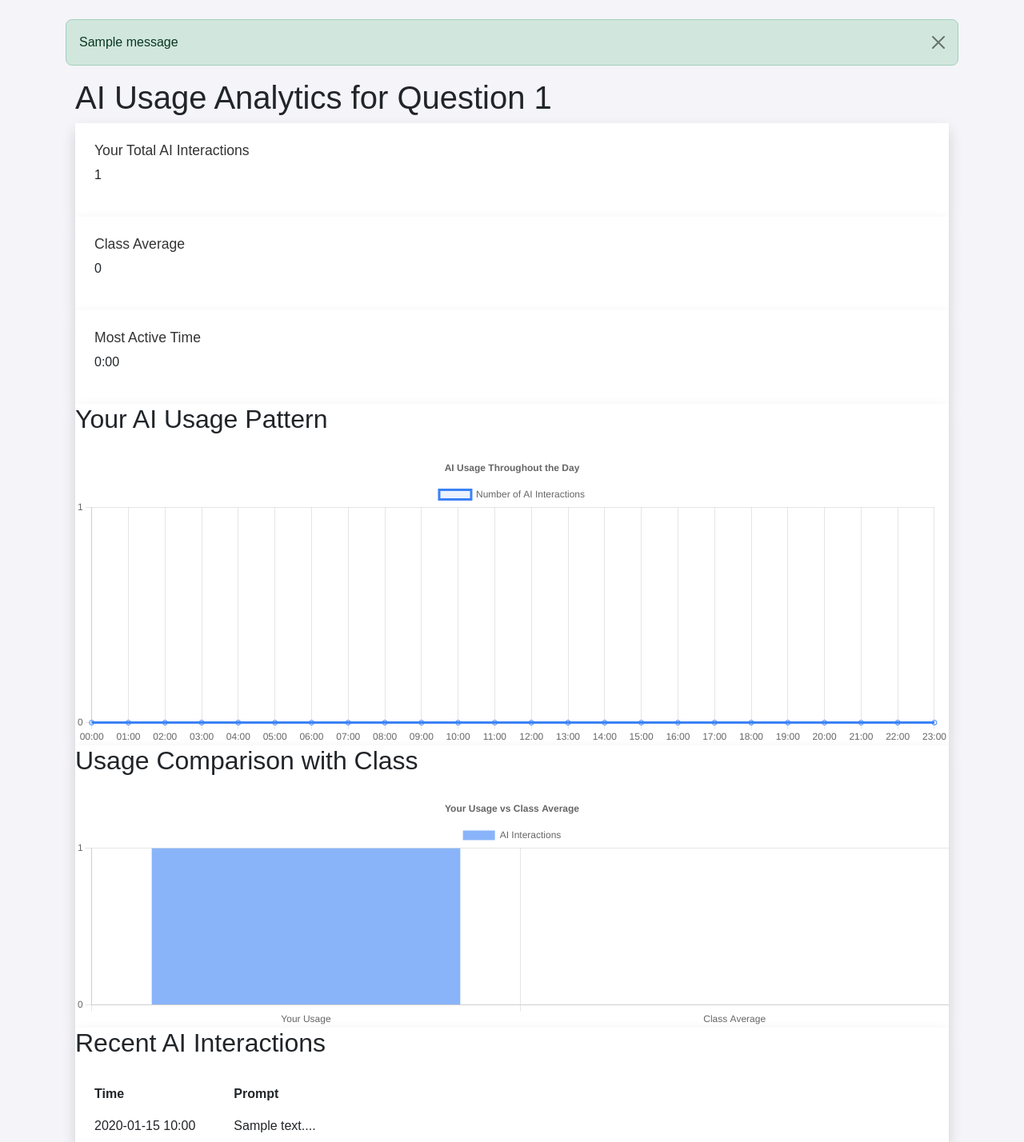
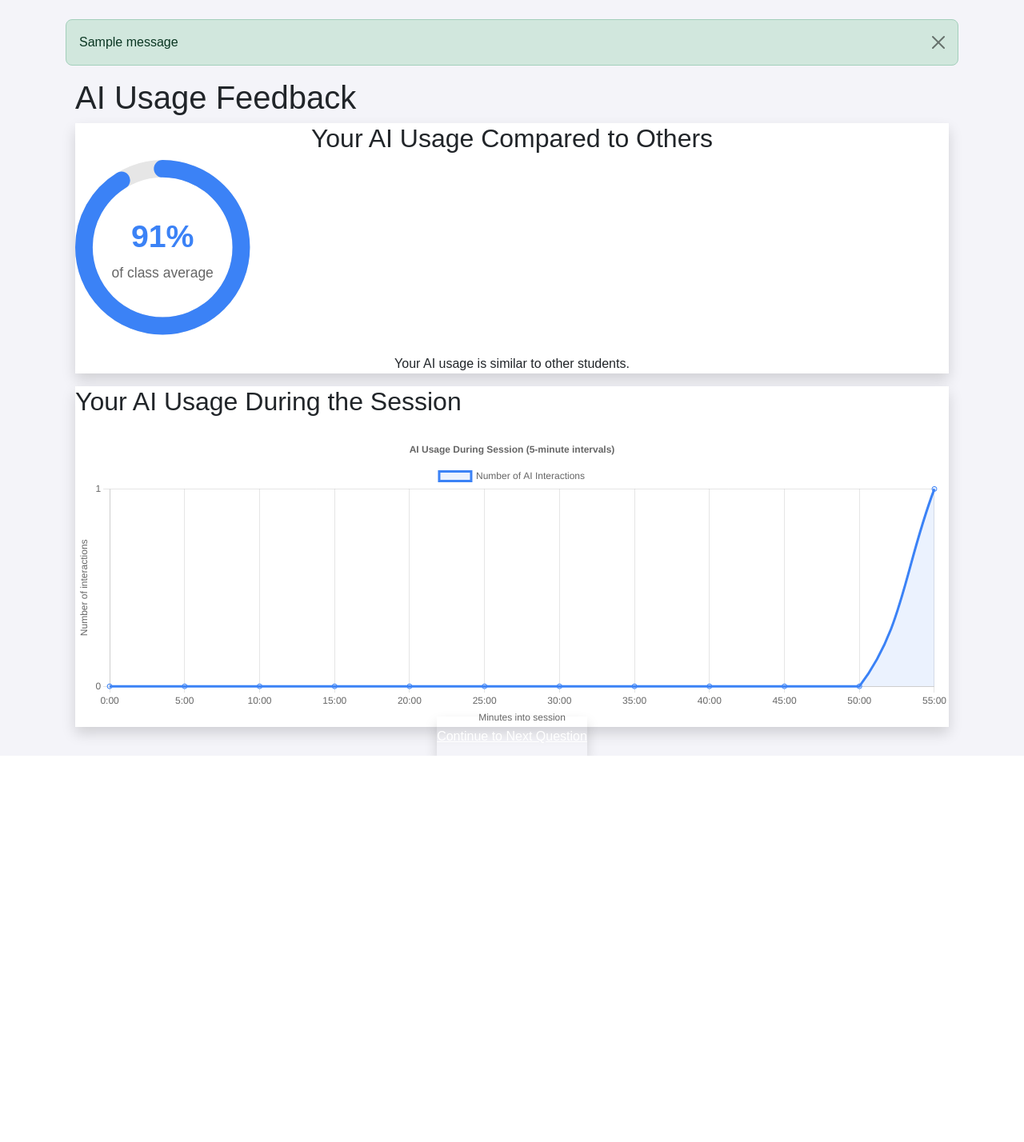
Before and after one commit to MatinAmz/Programmin-assistant, a Flask app: page /feedback/1 in a window 1280 px wide. Shown: the whole page at 80% size. After the commit the page ends 945 px from the top, so only its background shows below. Run offline with Flask 3, Linux system fonts and the light colour scheme; the visitor is signed in with stand-in values (Sample User, id 1); one stand-in notice (Sample message) is shown; a database or web service that is not in the repository returns one stand-in record (values such as "Sample title"); data that the repository does not hold is empty; some libraries are stand-ins or nearby versions.

Commit message:
Updated app, added new templates, and removed old survey page

```diff
--- a/src/app.py
+++ b/src/app.py
@@ -1,4 +1,4 @@
-from flask import Flask, render_template, request, redirect, url_for, flash,jsonify
+from flask import Flask, render_template, request, redirect, url_for, flash, jsonify
 from flask_pymongo import PyMongo
 from flask_login import LoginManager, UserMixin, current_user, login_user, logout_user, login_required
 from itsdangerous import SignatureExpired
@@ -106,7 +106,6 @@ def login():
    return render_template('auth/login.html', title='Login', form=form)
 
 
-
 @app.route('/forgot-password', methods=['GET', 'POST'])
 def forgot_password():
     form = ForgotPasswordForm()
@@ -175,7 +174,7 @@ def presurvey():
                 'user_id': user_id,
                 'user_name': user_name,
                 'answers': answers,
-                'submitted_at': datetime.datetime.now(datetime.UTC)  # Fixed datetime
+                'submitted_at': datetime.datetime.now(datetime.UTC)
             }
 
             print("Saving submission:", submission)
@@ -464,7 +463,7 @@ def programming_run(page_num):
 @app.route('/programming/<page_num>/submit', methods=['POST'])
 @login_required
 def programming_submit(page_num):
-    print(f"Received submission for page {page_num}")  # Add this line right here, at the start
+    print(f"Received submission for page {page_num}")
     try:
         code = request.form.get('code')
         question = mongo.db.programmingQuestions.find_one({'question_id': f'programming_q{page_num}'})
@@ -504,103 +503,118 @@ def programming_submit(page_num):
 
         flash(f'Solution submitted successfully! Score: {score:.1f}%', 'success')
 
-        # If this was the first question and they passed, go to the next question
-        if page_num == '1' and score >= 80:
-            next_question = mongo.db.programmingQuestions.find_one({'question_id': 'programming_q2'})
-            if next_question:
-                return redirect(url_for('feedback', question_id=f'programming_q{page_num}'))
-
-
-        return redirect(url_for('feedback', question_id=f'programming_q{page_num}'))
-
+        # For question 2, redirect directly to post-survey
+        if page_num == '2':
+            return redirect(url_for('postsurvey'))
+        # For question 1, show feedback
+        else:
+            return redirect(url_for('feedback', question_id=f'programming_q{page_num}'))
 
     except Exception as e:
         print("Error in submit:", str(e))
         traceback.print_exc()
         flash('Error submitting solution', 'error')
-        return redirect(url_for('feedback', question_id=f'programming_q{page_num}'))
+
+        # For question 2, redirect directly to post-survey even on error
+        if page_num == '2':
+            return redirect(url_for('postsurvey'))
+        else:
+            return redirect(url_for('feedback', question_id=f'programming_q{page_num}'))
 
 @app.route('/feedback/<question_id>')
 @login_required
 def feedback(question_id):
     try:
-        # Get personal usage count
+        # Get real personal usage count
         personal_usage_count = mongo.db.ai_interactions.count_documents({
             'user_id': current_user.id,
-            'question_id': f'programming_q{question_id}'
+            'question_id': question_id
         })
 
-        # Get usage by hour for time series
-        pipeline = [
-            {
-                '$match': {
+        # Generate a random percentage for comparison (between 50% and 150%)
+        import random
+        usage_percentage = random.randint(50, 150)
+
+        # Create time-based data for the 1-hour session (real data)
+        # We'll use 5-minute intervals (12 intervals in an hour)
+        time_intervals = ['0:00', '5:00', '10:00', '15:00', '20:00', '25:00',
+                         '30:00', '35:00', '40:00', '45:00', '50:00', '55:00']
+
+        # Get real interaction data
+        interactions = list(mongo.db.ai_interactions.find({
+            'user_id': current_user.id,
+            'question_id': question_id
+        }).sort('timestamp', 1))
+
+        # Initialize counts for each interval
+        interval_counts = [0] * len(time_intervals)
+
+        # Same logic as before to distribute interactions into intervals
+        if interactions:
+            try:
+                submission = mongo.db.submissions.find_one({
                     'user_id': current_user.id,
-                    'question_id': f'programming_q{question_id}'
-                }
-            },
-            {
-                '$group': {
-                    '_id': {
-                        '$hour': '$timestamp'
-                    },
-                    'count': {'$sum': 1}
-                }
-            },
-            {'$sort': {'_id': 1}}
-        ]
+                    'question_id': question_id
+                })
 
-        hourly_usage = list(mongo.db.ai_interactions.aggregate(pipeline))
+                if submission:
+                    end_time = submission['timestamp']
+                    start_time = end_time - datetime.timedelta(hours=1)
+                else:
+                    start_time = interactions[0]['timestamp']
+                    end_time = start_time + datetime.timedelta(hours=1)
 
-        # Prepare data for template
+                for interaction in interactions:
+                    timestamp = interaction['timestamp']
+                    if timestamp < start_time or timestamp > end_time:
+                        continue
+
+                    minutes_from_start = (timestamp - start_time).total_seconds() / 60
+                    interval_index = min(int(minutes_from_start / 5), 11)
+                    interval_counts[interval_index] += 1
+
+            except Exception as e:
+                print(f"Error processing interaction times: {e}")
+
+        # Prepare time data for template
         time_data = {
-            'labels': [f'{h:02d}:00' for h in range(24)],
-            'values': [0] * 24
+            'labels': time_intervals,
+            'values': interval_counts
         }
 
-        for item in hourly_usage:
-            time_data['values'][item['_id']] = item['count']
+        # Set the next page to programming question 2
+        # Since we're only showing feedback for question 1
+        next_url = url_for('programming_question', page_num=2)
+        next_page_num = '2'
 
-        # Get recent interactions
-        recent_interactions = list(mongo.db.ai_interactions.find({
+        # Save feedback data to MongoDB for this user
+        feedback_data = {
             'user_id': current_user.id,
-            'question_id': f'programming_q{question_id}'
-        }).sort('timestamp', -1).limit(5))
-
-        # Get the class average usage
-        class_usage_pipeline = [
-            {
-                '$match': {
-                    'question_id': f'programming_q{question_id}'
-                }
-            },
-            {
-                '$group': {
-                    '_id': '$user_id',
-                    'total_count': {'$sum': 1}
-                }
-            }
-        ]
-        class_usage = list(mongo.db.ai_interactions.aggregate(class_usage_pipeline))
-        total_class_interactions = sum([entry['total_count'] for entry in class_usage])
-        average_usage = total_class_interactions / len(class_usage) if len(class_usage) > 0 else 0
-
-        # Get most active hour (class level)
-        most_active_hour = max(hourly_usage, key=lambda x: x['count'])['_id'] if hourly_usage else 0
-
-        # Prepare comparison data for chart
-        comparison_data = {
-            'labels': ['Your Usage', 'Class Average'],
-            'values': [personal_usage_count, average_usage]
+            'question_id': question_id,
+            'timestamp': datetime.datetime.now(datetime.UTC),
+            'personal_usage_count': personal_usage_count,
+            'usage_percentage': usage_percentage,
+            'time_data': time_data
         }
 
+        # Save to MongoDB using upsert
+        mongo.db.feedback.update_one(
+            {
+                'user_id': current_user.id,
+                'question_id': question_id
+            },
+            {'$set': feedback_data},
+            upsert=True
+        )
+
+        # Include next_url in the template context so it can be used in buttons
         return render_template('feedback/feedback.html',
             question_id=question_id,
             personal_usage_count=personal_usage_count,
+            usage_percentage=usage_percentage,
             time_data=time_data,
-            recent_interactions=recent_interactions,
-            comparison_data=comparison_data,
-            average_usage=average_usage,
-            most_active_hour=most_active_hour
+            next_page_num=next_page_num,
+            next_url=next_url
         )
 
     except Exception as e:
@@ -608,10 +622,74 @@ def feedback(question_id):
         flash('Error loading feedback data', 'error')
         return render_template('feedback/feedback.html', question_id=question_id)
 
-@app.route('/postSurvey')
+@app.route('/postSurvey', methods=['GET', 'POST'])
 @login_required
 def postsurvey():
-   return render_template('survey/post_survey.html')
+    if request.method == 'GET':
+        questions = list(mongo.db.postSurveyQuestion.find())
+        return render_template('surveys/postSurvey.html', questions=questions)
+
+    elif request.method == 'POST':
+        try:
+            print("Form data:", request.form)
+            print("Current user:", current_user.id, current_user.name)
+
+            user_id = current_user.id
+            user_name = current_user.name
+
+            questions = list(mongo.db.postSurveyQuestion.find())
+            print("Questions from DB:", questions)
+
+            answers = {}
+            for question in questions:
+                key = f"question_{question['_id']}"
+                answer = request.form.get(key)
+                print(f"Processing {key}: {answer}")
+
+                if answer:
+                    answers[key] = answer
+
+            if len(answers) != len(questions):
+                print("Not all questions answered")
+                flash("Please answer all questions.", "error")
+                return render_template('surveys/postSurvey.html',
+                                      questions=questions,
+                                      answers=answers)
+
+            submission = {
+                'user_id': user_id,
+                'user_name': user_name,
+                'answers': answers,
+                'submitted_at': datetime.datetime.now(datetime.UTC)
+            }
+
+            print("Saving submission:", submission)
+            mongo.db.postSurveyAnswers.insert_one(submission)
+
+            # Update user status to indicate completion of the entire process
+            mongo.db.users.update_one(
+                {'_id': ObjectId(user_id)},
+                {'$set': {'completed': True, 'completion_date': datetime.datetime.now(datetime.UTC)}}
+            )
+
+            flash("Thank you for completing the survey! Your participation has been recorded.")
+            return redirect(url_for('completion_page'))  # Final thank you/completion page
+
+        except Exception as e:
+            print("Error in postSurvey:", str(e))
+            print("Full error:", traceback.format_exc())
+            flash("An error occurred. Please try again.")
+            return render_template('surveys/postSurvey.html',
+                                  questions=questions)
+
+    return render_template('surveys/postSurvey.html', questions=questions)
+
+@app.route('/completion')
+@login_required
+def completion_page():
+    return render_template('completion.html',
+                          user_name=current_user.name,
+                          now=datetime.datetime.now())
 
 if __name__ == '__main__':
    app.run(debug=True)
--- a/src/templates/feedback/feedback.html
+++ b/src/templates/feedback/feedback.html
@@ -6,64 +6,89 @@
 <script src="https://cdnjs.cloudflare.com/ajax/libs/Chart.js/3.7.0/chart.min.js"></script>
 
 <div class="container mx-auto p-6">
-    <h1 class="text-2xl font-bold mb-6">AI Usage Analytics for Question {{ question_id }}</h1>
+    <h1 class="text-2xl font-bold mb-6">AI Usage Feedback</h1>
 
-    <!-- Usage Statistics Cards -->
-    <div class="grid grid-cols-1 md:grid-cols-3 gap-4 mb-6">
-        <div class="bg-white p-4 rounded-lg shadow">
-            <h3 class="text-lg font-semibold mb-2">Your Total AI Interactions</h3>
-            <p class="text-3xl font-bold text-blue-600">{{ personal_usage_count }}</p>
-        </div>
-        <div class="bg-white p-4 rounded-lg shadow">
-            <h3 class="text-lg font-semibold mb-2">Class Average</h3>
-            <p class="text-3xl font-bold text-green-600">{{ average_usage|round(1) }}</p>
-        </div>
-        <div class="bg-white p-4 rounded-lg shadow">
-            <h3 class="text-lg font-semibold mb-2">Most Active Time</h3>
-            <p class="text-3xl font-bold text-purple-600">{{ most_active_hour }}:00</p>
+    <!-- Usage Percentage Card -->
+    <div class="bg-white p-6 rounded-lg shadow mb-6">
+        <div class="flex items-center justify-center">
+            <div class="text-center">
+                <h2 class="text-xl font-semibold mb-2">Your AI Usage Compared to Others</h2>
+                <div class="relative w-10 h-10 mx-auto">
+                    <svg viewBox="0 0 500 100" class="w-full h-full">
+                        <!-- Background circle -->
+                        <circle
+                            cx="50" cy="50" r="45"
+                            fill="none"
+                            stroke="#e6e6e6"
+                            stroke-width="10"
+                        />
+
+                        <!-- Progress circle -->
+                        <circle
+                            cx="50" cy="50" r="45"
+                            fill="none"
+                            stroke="{% if usage_percentage|default(0) > 100 %}#ef4444{% else %}#3b82f6{% endif %}"
+                            stroke-width="10"
+                            stroke-dasharray="{% if usage_percentage|default(0) > 100 %}283{% else %}{{ (usage_percentage|default(0) * 2.83)|round(1) }}{% endif %} 283"
+                            stroke-dashoffset="0"
+                            stroke-linecap="round"
+                            transform="rotate(-90 50 50)"
+                        />
+
+                        <!-- Percentage text -->
+                        <text
+                            x="50" y="45"
+                            text-anchor="middle"
+                            dominant-baseline="middle"
+                            font-weight="bold"
+                            font-size="18"
+                            fill="{% if usage_percentage|default(0) > 100 %}#ef4444{% else %}#3b82f6{% endif %}"
+                        >
+                            {{ usage_percentage|default(0)|round(0) }}%
+                        </text>
+
+                        <text
+                            x="50" y="65"
+                            text-anchor="middle"
+                            dominant-baseline="middle"
+                            font-size="8"
+                            fill="#666"
+                        >
+                            of class average
+                        </text>
+                    </svg>
+                </div>
+                <p class="mt-4 text-gray-700">
+                    {% if usage_percentage|default(0) < 80 %}
+                        You used AI less than most students on this question.
+                    {% elif usage_percentage|default(0) > 120 %}
+                        You used AI more frequently than most students.
+                    {% else %}
+                        Your AI usage is similar to other students.
+                    {% endif %}
+                </p>
+            </div>
         </div>
     </div>
 
     <!-- Usage Over Time Chart -->
     <div class="bg-white p-6 rounded-lg shadow mb-6">
-        <h2 class="text-xl font-semibold mb-4">Your AI Usage Pattern</h2>
+        <h2 class="text-xl font-semibold mb-4">Your AI Usage During the Session</h2>
         <canvas id="usageChart" height="100"></canvas>
     </div>
 
-    <!-- Comparison Chart -->
-    <div class="bg-white p-6 rounded-lg shadow mb-6">
-        <h2 class="text-xl font-semibold mb-4">Usage Comparison with Class</h2>
-        <canvas id="comparisonChart" height="80"></canvas>
-    </div>
-
-    <!-- Usage Details Table -->
-    <div class="bg-white p-6 rounded-lg shadow">
-        <h2 class="text-xl font-semibold mb-4">Recent AI Interactions</h2>
-        <div class="overflow-x-auto">
-            <table class="min-w-full">
-                <thead>
-                    <tr class="bg-gray-100">
-                        <th class="px-4 py-2 text-left">Time</th>
-                        <th class="px-4 py-2 text-left">Prompt</th>
-                    </tr>
-                </thead>
-                <tbody>
-                    {% for interaction in recent_interactions %}
-                    <tr class="border-t">
-                        <td class="px-4 py-2">{{ interaction.timestamp.strftime('%Y-%m-%d %H:%M') }}</td>
-                        <td class="px-4 py-2">{{ interaction.prompt_text[:100] }}...</td>
-                    </tr>
-                    {% endfor %}
-                </tbody>
-            </table>
-        </div>
+    <!-- Navigation Buttons -->
+    <div class="mt-8 text-center">
+        <a href="{{ url_for('programming_question', page_num=next_page_num) }}"
+           class="bg-green-500 hover:bg-green-600 text-white font-bold py-3 px-6 rounded-lg shadow">
+            Continue to Next Question
+        </a>
     </div>
 </div>
 
 <script>
-// Parse the data passed from Flask
-const timeData = {{ time_data|tojson }};
-const comparisonData = {{ comparison_data|tojson }};
+// Parse the data passed from Flask with fallbacks
+const timeData = {{ time_data|default({'labels':[], 'values':[]})|tojson }};
 
 // Usage Pattern Chart
 const usageCtx = document.getElementById('usageChart').getContext('2d');
@@ -88,52 +113,24 @@ new Chart(usageCtx, {
             },
             title: {
                 display: true,
-                text: 'AI Usage Throughout the Day'
+                text: 'AI Usage During Session (5-minute intervals)'
             }
         },
         scales: {
+            x: {
+                title: {
+                    display: true,
+                    text: 'Minutes into session'
+                }
+            },
             y: {
                 beginAtZero: true,
                 ticks: {
                     stepSize: 1
-                }
-            }
-        }
-    }
-});
-
-// Comparison Chart
-const comparisonCtx = document.getElementById('comparisonChart').getContext('2d');
-new Chart(comparisonCtx, {
-    type: 'bar',
-    data: {
-        labels: comparisonData.labels,
-        datasets: [{
-            label: 'AI Interactions',
-            data: comparisonData.values,
-            backgroundColor: [
-                'rgba(59, 130, 246, 0.6)',
-                'rgba(16, 185, 129, 0.6)',
-                'rgba(139, 92, 246, 0.6)',
-            ],
-        }]
-    },
-    options: {
-        responsive: true,
-        plugins: {
-            legend: {
-                position: 'top',
-            },
-            title: {
-                display: true,
-                text: 'Your Usage vs Class Average'
-            }
-        },
-        scales: {
-            y: {
-                beginAtZero: true,
-                ticks: {
-                    stepSize: 1
+                },
+                title: {
+                    display: true,
+                    text: 'Number of interactions'
                 }
             }
         }
--- a/src/templates/surveys/post_survey.html
+++ /dev/null
@@ -1,6 +0,0 @@
-{% extends 'base.html' %}
-{% block title %}Home{% endblock %}
-{% block content %}
-<h1>Welcome to FlaskApp!</h1>
-<p>This is the home page.</p>
-{% endblock %}
```
Also changed, not shown: src/templates/completion.html (added, +89 -0 lines), src/templates/surveys/postSurvey.html (added, +144 -0 lines).
